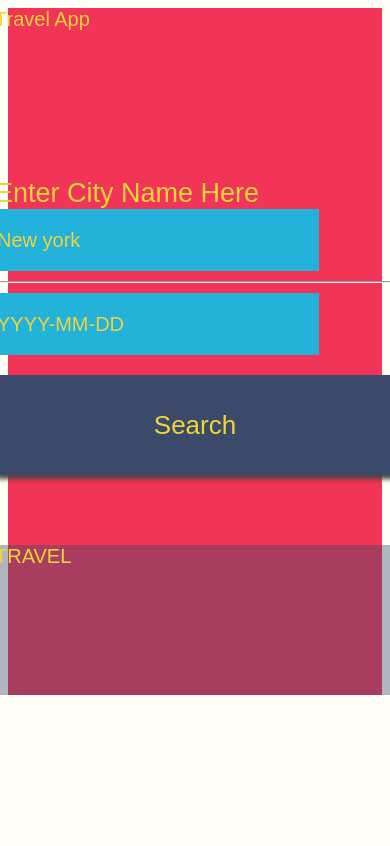
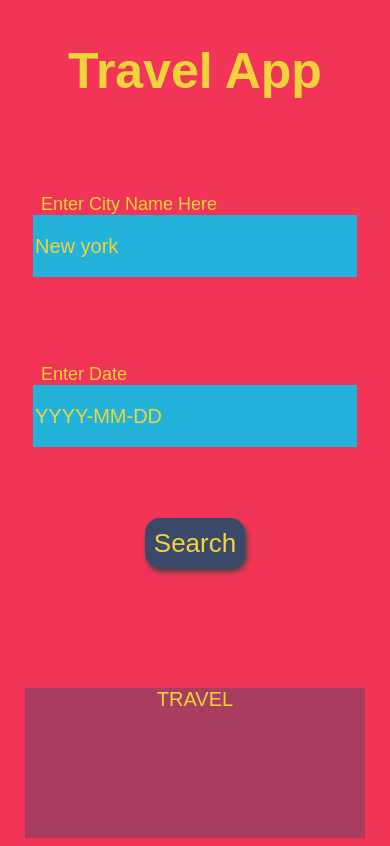
Before and after one commit to DangDAO1997/travel-app, a website built with webpack: page src/client/views/index.html in a window 390 px wide. Built offline with nearby package versions, Linux system fonts and the light colour scheme.

Commit message:
update comment

```diff
--- a/src/client/js/app.js
+++ b/src/client/js/app.js
@@ -11,6 +11,7 @@ const dateE = document.getElementById("date");
 const tempE = document.getElementById("temp");
 const contentE = document.getElementById("content");
 
+// get date and city then call api and show travel result
 const click = () => {
     const dateDes = Date.parse(timeE.value);
     const now = new Date().getTime();
--- a/src/client/js/getTravel.js
+++ b/src/client/js/getTravel.js
@@ -1,3 +1,5 @@
+
+// call api and handle data by callback function
 const getTravel = (city, callback) => {
     if(city&&typeof city === 'string'){
         fetch(`http://localhost:8080/travel?city=${city}`)
--- a/src/client/styles/style.scss
+++ b/src/client/styles/style.scss
@@ -1,5 +1,5 @@
 body{
-    background: #fffff8;
+    background: #f23557;
     font-family: -apple-system, BlinkMacSystemFont, sans-serif;
 }
 
@@ -14,41 +14,35 @@ body{
     font-family: 'Oswald', sans-serif;
 }
 
-.holder{
+.holder.zip{
+    height: 60px;
+    display: flex;
+    justify-content: space-between;
+}
 
+.zip {
+    text-align: center;
+    padding: 8px 8px 0;
 }
 
 .entry{
     background: rgba(59, 74, 107, .4);
 }
 
-#entryHolder{
-
+.headline {
+    text-align: center;
+    font-size: 50px;
 }
 
-#date{
-
-}
-
-#temp{
-
-}
-
-#content{
-
-}
-
-.headline {
-
-}
 .title{
-
+    text-align: center;
 }
 
 /*  Basic Styling To Override Default For Basic HTML Elements */
 label{
     display:block;
     font-size: 27px;
+    padding: inherit;
 }
 
 input{
@@ -63,15 +57,16 @@ input{
 }
 
 button{
-    width: 400px;
-    height: 100px;
     background: #3b4a6b;
+    border: none;
+    border-radius: 15px;
+    box-shadow: 2px 4px 5px #444;
     color: #f0d43a;
+    font-family: 'Oswald', sans-serif;
     font-size: 26px;
-    font-family: 'Oswald', sans-serif;
-    border: none;
-    box-shadow: 2px 4px 5px #444;
+    width: 25%;
 }
+
 h1{
     font-size: 36px;
 }
@@ -107,3 +102,44 @@ button:focus {
     font-family: 'Oswald', sans-serif;
 
 }
+
+.holder.feel {
+    display: flex;
+    justify-content: center;
+    height: 50px;
+}
+
+@media screen and (max-width: 600px) {
+
+    .holder.zip{
+        display: block;
+        height: 60px;
+    }
+
+    label{
+        display:flex;
+        font-size: 18px;
+        padding: inherit;
+    }
+
+    .title{
+        text-align: center;
+    }
+
+    .holder.feel {
+        display: flex;
+        justify-content: center;
+        height: 50px;
+    }
+
+    button{
+        background: #3b4a6b;
+        border: none;
+        border-radius: 15px;
+        box-shadow: 2px 4px 5px #444;
+        color: #f0d43a;
+        font-family: 'Oswald', sans-serif;
+        font-size: 26px;
+        width: 100px;
+    }
+}
--- a/src/client/views/index.html
+++ b/src/client/views/index.html
@@ -3,18 +3,21 @@
 
 <head>
   <meta charset="UTF-8">
+  <meta name="viewport" content="width=device-width, initial-scale=1.0">
   <title>Travel</title>
 </head>
 
 <body>
   <div id="app">
-    <div class="holder headline">
+    <h1 class="holder headline">
       Travel App
-    </div>
+    </h1>
     <div class="holder zip">
       <label for="zip">Enter City Name Here</label>
       <input type="text" id="zip" placeholder="New york">
-      <hr>
+    </div>
+    <div class="holder zip">
+        <label for="time">Enter Date</label>
       <input type="text" id="time" placeholder="YYYY-MM-DD">
     </div>
     <div class="holder feel">
```
Also changed, not shown: dist/index.html, dist/main.js.
